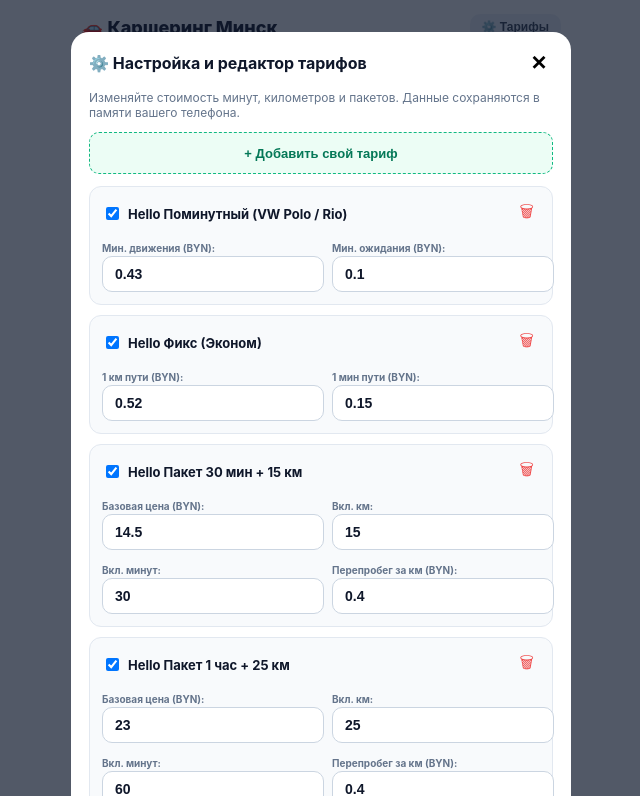
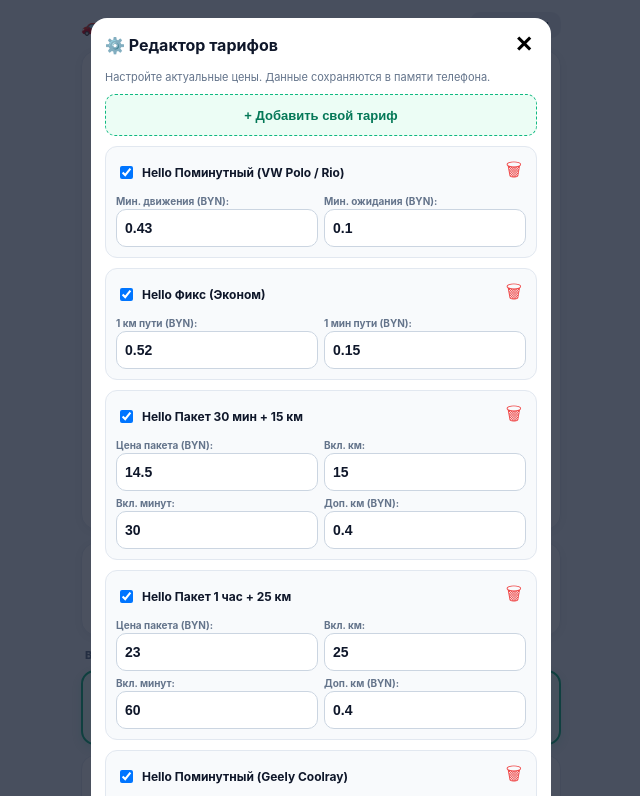
Before and after one commit to Andrei-KV/car-sharing-compare.github.io, a plain HTML site: page index.html in a window 1280 px wide. Both pictures are taken after a click on the button "⚙️ Тарифы". Shown: the top 796 px of the page, without its empty margins (319-959 px from the left). Drawn offline with Linux system fonts and the light colour scheme.

Commit message:
Update index.html

```diff
--- a/index.html
+++ b/index.html
@@ -22,18 +22,25 @@
       --border: #cbd5e1;
     }
 
-    * { box-sizing: border-box; }
+    *, *:before, *:after {
+      box-sizing: border-box;
+    }
 
     body {
       font-family: -apple-system, BlinkMacSystemFont, "Segoe UI", Roboto, sans-serif;
       margin: 0;
-      padding: 14px;
+      padding: 12px;
       background-color: var(--bg-color);
       color: var(--text-main);
       -webkit-tap-highlight-color: transparent;
+      overflow-x: hidden;
     }
 
-    .container { max-width: 480px; margin: 0 auto; }
+    .container {
+      width: 100%;
+      max-width: 480px;
+      margin: 0 auto;
+    }
 
     .header-row {
       display: flex;
@@ -66,10 +73,11 @@
     .card {
       background: var(--card-bg);
       border-radius: 16px;
-      padding: 16px;
+      padding: 14px;
       margin-bottom: 12px;
       box-shadow: 0 2px 8px rgba(0,0,0,0.05);
       border: 1px solid #e2e8f0;
+      width: 100%;
     }
 
     .label {
@@ -81,19 +89,27 @@
       letter-spacing: 0.5px;
     }
 
-    .input-row { display: flex; gap: 8px; align-items: center; margin-bottom: 10px; }
+    .input-row {
+      display: flex;
+      gap: 6px;
+      align-items: center;
+      margin-bottom: 10px;
+      width: 100%;
+    }
 
     input[type="number"], select, input[type="text"] {
-      flex: 1;
+      width: 100%;
+      min-width: 0;
       height: 44px;
       border: 1.5px solid var(--border);
       border-radius: 10px;
-      padding: 0 12px;
-      font-size: 16px;
+      padding: 0 10px;
+      font-size: 15px;
       font-weight: 700;
       background: #ffffff;
       color: #0f172a;
       outline: none;
+      -webkit-appearance: none;
     }
 
     input:focus, select:focus {
@@ -102,6 +118,7 @@
 
     .step-btn {
       width: 44px;
+      min-width: 44px;
       height: 44px;
       border-radius: 10px;
       border: 1.5px solid var(--border);
@@ -118,9 +135,9 @@
 
     .chip-group { display: flex; flex-wrap: wrap; gap: 6px; margin-bottom: 12px; }
     .chip {
-      font-size: 12px;
+      font-size: 11px;
       font-weight: 700;
-      padding: 6px 10px;
+      padding: 6px 8px;
       border-radius: 8px;
       background: #f1f5f9;
       color: #334155;
@@ -139,7 +156,7 @@
       font-size: 13px;
       color: #1e293b;
     }
-    .summary-row { display: flex; justify-content: space-between; margin-bottom: 5px; color: #475569; }
+    .summary-row { display: flex; justify-content: space-between; margin-bottom: 4px; color: #475569; }
     .summary-row strong { color: #0f172a; font-weight: 700; }
     .summary-row.total {
       font-weight: 800;
@@ -153,7 +170,7 @@
     .btn-navi {
       display: block;
       width: 100%;
-      height: 46px;
+      height: 44px;
       background: #ea580c;
       color: #ffffff !important;
       border: none;
@@ -161,7 +178,7 @@
       font-size: 14px;
       font-weight: 800;
       text-align: center;
-      line-height: 46px;
+      line-height: 44px;
       text-decoration: none;
       margin-top: 12px;
       cursor: pointer;
@@ -172,13 +189,14 @@
     .result-card {
       background: #ffffff;
       border-radius: 14px;
-      padding: 14px;
+      padding: 12px;
       margin-bottom: 10px;
       border: 1.5px solid #e2e8f0;
       display: flex;
       justify-content: space-between;
       align-items: center;
       color: #0f172a;
+      width: 100%;
     }
     .result-card.best {
       border: 2px solid var(--green-border);
@@ -188,12 +206,12 @@
 
     .provider-badge {
       display: inline-block;
-      font-size: 11px;
+      font-size: 10px;
       font-weight: 900;
-      padding: 2px 7px;
+      padding: 2px 6px;
       border-radius: 6px;
       color: #ffffff;
-      margin-right: 6px;
+      margin-right: 4px;
       letter-spacing: 0.3px;
     }
     .provider-hello { background: var(--hello-red); }
@@ -201,23 +219,24 @@
 
     .tariff-title {
       font-weight: 800;
-      font-size: 14px;
-      margin: 3px 0;
+      font-size: 13px;
+      margin: 2px 0;
       color: #0f172a;
     }
     .tariff-desc {
-      font-size: 12px;
+      font-size: 11px;
       color: #64748b;
       font-weight: 600;
     }
 
     .price-tag {
-      font-size: 19px;
+      font-size: 18px;
       font-weight: 900;
       color: var(--primary);
+      white-space: nowrap;
     }
     .best-tag {
-      font-size: 11px;
+      font-size: 10px;
       font-weight: 900;
       color: var(--green-text);
       text-transform: uppercase;
@@ -229,25 +248,29 @@
       display: none;
       position: fixed;
       top: 0; left: 0; right: 0; bottom: 0;
-      background: rgba(15, 23, 42, 0.7);
+      background: rgba(15, 23, 42, 0.75);
       z-index: 1000;
       overflow-y: auto;
-      padding: 12px;
+      padding: 8px;
+      -webkit-overflow-scrolling: touch;
     }
     .modal-content {
       background: #ffffff;
-      border-radius: 18px;
-      max-width: 500px;
-      margin: 20px auto;
-      padding: 18px;
+      border-radius: 16px;
+      width: 100%;
+      max-width: 460px;
+      margin: 10px auto 30px auto;
+      padding: 14px;
       color: #0f172a;
     }
     .editor-item {
       background: #f8fafc;
       border: 1px solid #e2e8f0;
       border-radius: 12px;
-      padding: 12px;
+      padding: 10px;
       margin-bottom: 10px;
+      width: 100%;
+      overflow: hidden;
     }
     .editor-item-header {
       display: flex;
@@ -258,11 +281,29 @@
     .grid-2 {
       display: grid;
       grid-template-columns: 1fr 1fr;
-      gap: 8px;
-      margin-top: 6px;
+      gap: 6px;
+      width: 100%;
     }
-    .grid-2 label { font-size: 10px; font-weight: 700; color: #64748b; }
-    .grid-2 input { height: 36px; font-size: 14px; }
+    .grid-2 > div {
+      min-width: 0;
+      width: 100%;
+    }
+    .grid-2 label {
+      display: block;
+      font-size: 10px;
+      font-weight: 700;
+      color: #64748b;
+      margin-bottom: 2px;
+      white-space: nowrap;
+      overflow: hidden;
+      text-overflow: ellipsis;
+    }
+    .grid-2 input {
+      height: 38px;
+      font-size: 14px;
+      padding: 0 8px;
+      width: 100%;
+    }
 
     .btn-action {
       height: 42px;
@@ -276,9 +317,15 @@
       justify-content: center;
     }
     .btn-save { background: var(--primary); color: #ffffff; flex: 1; }
-    .btn-cancel { background: #e2e8f0; color: #334155; width: 90px; }
+    .btn-cancel { background: #e2e8f0; color: #334155; width: 80px; }
     .btn-reset { background: #fee2e2; color: #b91c1c; margin-top: 8px; width: 100%; }
-    .btn-add { background: #ecfdf5; color: #047857; border: 1px dashed #10b981; margin-bottom: 12px; width: 100%; }
+    .btn-add { background: #ecfdf5; color: #047857; border: 1px dashed #10b981; margin-bottom: 10px; width: 100%; }
+
+    @media (max-width: 350px) {
+      .grid-2 {
+        grid-template-columns: 1fr;
+      }
+    }
   </style>
 </head>
 <body>
@@ -346,19 +393,19 @@
 <!-- Модальное окно Редактора Тарифов -->
 <div id="editorModal" class="modal-overlay">
   <div class="modal-content">
-    <div style="display:flex; justify-content:space-between; align-items:center; margin-bottom:14px;">
-      <h2 style="font-size:16px; margin:0;">⚙️ Настройка и редактор тарифов</h2>
-      <button onclick="closeEditor()" style="background:none; border:none; font-size:20px; font-weight:bold; cursor:pointer;">✕</button>
+    <div style="display:flex; justify-content:space-between; align-items:center; margin-bottom:12px;">
+      <h2 style="font-size:16px; margin:0;">⚙️ Редактор тарифов</h2>
+      <button onclick="closeEditor()" style="background:none; border:none; font-size:22px; font-weight:bold; cursor:pointer; padding:0 4px;">✕</button>
     </div>
-    <p style="font-size:12px; color:#64748b; margin-top:0;">Изменяйте стоимость минут, километров и пакетов. Данные сохраняются в памяти вашего телефона.</p>
+    <p style="font-size:11px; color:#64748b; margin-top:0; margin-bottom:10px;">Настройте актуальные цены. Данные сохраняются в памяти телефона.</p>
 
     <button class="btn-action btn-add" onclick="addNewTariffPrompt()">+ Добавить свой тариф</button>
     <div id="editorList"></div>
 
-    <button class="btn-action btn-reset" onclick="resetTariffsToDefault()">Сбросить все тарифы к начальным</button>
-    <div style="display:flex; gap:8px; margin-top:14px;">
-      <button class="btn-action btn-cancel" onclick="closeEditor()">Закрыть</button>
-      <button class="btn-action btn-save" onclick="saveEditorData()">💾 Сохранить и пересчитать</button>
+    <button class="btn-action btn-reset" onclick="resetTariffsToDefault()">Сбросить к базовым тарифам</button>
+    <div style="display:flex; gap:8px; margin-top:12px;">
+      <button class="btn-action btn-cancel" onclick="closeEditor()">Отмена</button>
+      <button class="btn-action btn-save" onclick="saveEditorData()">💾 Сохранить</button>
     </div>
   </div>
 </div>
@@ -370,7 +417,7 @@
     tg.ready();
   }
 
-  // Базовые тарифы по умолчанию
+  // Базовые тарифы
   const DEFAULT_TARIFFS = [
     { id: 'h_min_eco', provider: 'HELLO', name: 'Hello Поминутный (VW Polo / Rio)', class: 'ECONOMY', type: 'MINUTE', driveRate: 0.43, parkRate: 0.10, kmRate: 0.0, enabled: true },
     { id: 'h_fix_eco', provider: 'HELLO', name: 'Hello Фикс (Эконом)', class: 'ECONOMY', type: 'FIX', basePrice: 0.0, perKm: 0.52, perMin: 0.15, enabled: true },
@@ -424,17 +471,13 @@
     calculate();
   }
 
-  // Надежное открытие Яндекс.Навигатора из Telegram WebApp
   function openYandexNavi() {
     haptic();
-    const naviAppUrl = "yandexnavi://build_route_on_map";
     const mapsWebUrl = "https://yandex.by/maps/";
-
     if (tg && tg.openLink) {
       tg.openLink(mapsWebUrl);
     } else {
-      window.location.href = naviAppUrl;
-      setTimeout(() => { window.location.href = mapsWebUrl; }, 600);
+      window.open(mapsWebUrl, '_blank');
     }
   }
 
@@ -478,7 +521,7 @@
     listEl.innerHTML = '';
 
     if (results.length === 0) {
-      listEl.innerHTML = '<div style="padding:16px; text-align:center; color:#64748b;">Нет активных тарифов для выбранного фильтра.</div>';
+      listEl.innerHTML = '<div style="padding:16px; text-align:center; color:#64748b;">Нет активных тарифов.</div>';
       return;
     }
 
@@ -489,7 +532,7 @@
       const badgeClass = item.provider === 'HELLO' ? 'provider-hello' : 'provider-anytime';
 
       card.innerHTML = `
-        <div style="flex:1; padding-right:8px;">
+        <div style="flex:1; padding-right:6px; min-width:0;">
           ${isBest ? '<div class="best-tag">★ Выгоднее всего</div>' : ''}
           <div class="tariff-title">
             <span class="provider-badge ${badgeClass}">${item.provider}</span>
@@ -499,7 +542,7 @@
             ${item.class === 'ECONOMY' ? 'Эконом' : 'Комфорт'} • ${item.type === 'MINUTE' ? 'Поминутный' : item.type === 'FIX' ? 'Фикс' : 'Пакет'}
           </div>
         </div>
-        <div style="text-align: right;">
+        <div style="text-align: right; min-width:80px;">
           <div class="price-tag">${item.calculatedCost.toFixed(2)} BYN</div>
         </div>
       `;
@@ -544,21 +587,21 @@
       } else if (t.type === 'PACKAGE') {
         fieldsHtml = `
           <div class="grid-2">
-            <div><label>Базовая цена (BYN):</label><input type="number" step="0.1" value="${t.price}" onchange="updateField(${i}, 'price', this.value)"></div>
+            <div><label>Цена пакета (BYN):</label><input type="number" step="0.1" value="${t.price}" onchange="updateField(${i}, 'price', this.value)"></div>
             <div><label>Вкл. км:</label><input type="number" step="1" value="${t.inclKm}" onchange="updateField(${i}, 'inclKm', this.value)"></div>
             <div><label>Вкл. минут:</label><input type="number" step="1" value="${t.inclMin}" onchange="updateField(${i}, 'inclMin', this.value)"></div>
-            <div><label>Перепробег за км (BYN):</label><input type="number" step="0.01" value="${t.overKm}" onchange="updateField(${i}, 'overKm', this.value)"></div>
+            <div><label>Доп. км (BYN):</label><input type="number" step="0.01" value="${t.overKm}" onchange="updateField(${i}, 'overKm', this.value)"></div>
           </div>
         `;
       }
 
       item.innerHTML = `
         <div class="editor-item-header">
-          <label style="font-weight:bold; font-size:13px; display:flex; align-items:center; gap:6px;">
+          <label style="font-weight:bold; font-size:12px; display:flex; align-items:center; gap:6px; min-width:0; overflow:hidden; text-overflow:ellipsis; white-space:nowrap;">
             <input type="checkbox" ${t.enabled !== false ? 'checked' : ''} onchange="updateField(${i}, 'enabled', this.checked)">
-            ${t.name}
+            <span>${t.name}</span>
           </label>
-          <button onclick="deleteTariff(${i})" style="color:#ef4444; background:none; border:none; font-size:16px; cursor:pointer;">🗑</button>
+          <button onclick="deleteTariff(${i})" style="color:#ef4444; background:none; border:none; font-size:18px; cursor:pointer; padding:0 4px;">🗑</button>
         </div>
         ${fieldsHtml}
       `;
@@ -582,7 +625,7 @@
   }
 
   function addNewTariffPrompt() {
-    const name = prompt('Введите название нового тарифа (например: Hello Сутки 100 км):');
+    const name = prompt('Название тарифа (например: Hello Сутки 100 км):');
     if (!name) return;
     const provider = prompt('Провайдер (HELLO или ANYTIME):', 'HELLO').toUpperCase();
     const price = parseFloat(prompt('Стоимость тарифа (BYN):', '45.0')) || 45.0;
@@ -619,7 +662,6 @@
     }
   }
 
-  // Запуск расчета
   calculate();
 </script>
 </body>
```
